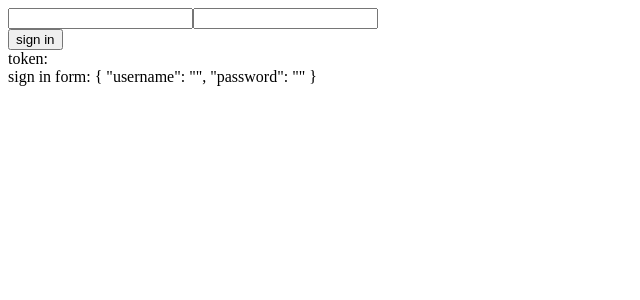
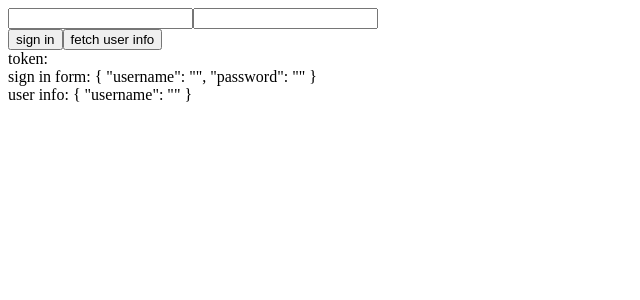
Before and after one commit to tmg0/yorjs, a Vue app in the folder playgrounds/vite/: page / in a window 1280 px wide. Shown: the top 300 px of the page, without its empty margins (0-640 px from the left). Built offline with nearby package versions, Linux system fonts and the light colour scheme.

Commit message:
chore: add user entity in vite playground

```diff
--- a/playgrounds/vite/src/App.vue
+++ b/playgrounds/vite/src/App.vue
@@ -2,7 +2,7 @@
 import { useModule } from '@yor/core'
 import { UserModule } from './modules/user/user.module'
 
-const { usernameSignInForm, token, signIn } = useModule(UserModule)
+const { user, usernameSignInForm, token, signIn, fetchUser } = useModule(UserModule)
 </script>
 
 <template>
@@ -12,8 +12,10 @@ const { usernameSignInForm, token, signIn } = useModule(UserModule)
     <br />
 
     <button @click="signIn()">sign in</button>
+    <button @click="fetchUser()">fetch user info</button>
 
     <div>token: {{ token }}</div>
     <div>sign in form: {{ usernameSignInForm }}</div>
+    <div>user info: {{ user }}</div>
   </div>
 </template>
--- /dev/null
+++ b/playgrounds/vite/src/common/user.entity.ts
@@ -0,0 +1,3 @@
+export class UserEntity {
+  public username: string
+}
--- /dev/null
+++ b/playgrounds/vite/src/modules/user/dto/user.dto.ts
@@ -0,0 +1,3 @@
+import { UserEntity } from '@/common/user.entity'
+
+export interface UserDto extends UserEntity {}
--- a/playgrounds/vite/src/modules/user/interfaces/user-request.interface.ts
+++ b/playgrounds/vite/src/modules/user/interfaces/user-repository.interface.ts
@@ -1,6 +1,8 @@
 import { SignInDto } from '../dto/sign-in.dto'
 import { AccessTokenDto } from '../dto/access-token.dto'
+import { UserDto } from '../dto/user.dto'
 
-export interface UserRequest {
+export interface UserRepository {
   signIn(data: SignInDto): Promise<AccessTokenDto>
+  fetchUser(): Promise<UserDto>
 }
--- a/playgrounds/vite/src/modules/user/interfaces/user-service.interface.ts
+++ b/playgrounds/vite/src/modules/user/interfaces/user-service.interface.ts
@@ -1,6 +1,8 @@
 import { SignInDto } from '../dto/sign-in.dto'
 import { AccessTokenDto } from '../dto/access-token.dto'
+import { UserDto } from '../dto/user.dto'
 
 export interface UserService {
   signIn(data: SignInDto): Promise<AccessTokenDto>
+  fetchUser(): Promise<UserDto>
 }
--- a/playgrounds/vite/src/modules/user/user.controller.ts
+++ b/playgrounds/vite/src/modules/user/user.controller.ts
@@ -6,16 +6,25 @@ import { UserServiceImpl } from './user.service'
 const UserController = defineController((userService: UserService) => {
   const token = ref('')
   const usernameSignInForm = reactive({ username: '', password: '' })
+  const user = reactive({ username: '' })
 
   const signIn = async () => {
     const { token: t } = await userService.signIn(usernameSignInForm)
     token.value = t
   }
 
+  const fetchUser = async () => {
+    if (!token.value) return
+    const { username } = await userService.fetchUser()
+    user.username = username
+  }
+
   return {
+    user,
     token,
     usernameSignInForm,
-    signIn
+    signIn,
+    fetchUser
   }
 }).dependencies(UserServiceImpl)
 
--- /dev/null
+++ b/playgrounds/vite/src/modules/user/user.repository.ts
@@ -0,0 +1,13 @@
+import { defineProvider } from '@yor/core'
+import { UserRepository } from './interfaces/user-repository.interface'
+import { SignInDto } from './dto/sign-in.dto'
+
+export const UserRepositoryImpl = defineProvider<UserRepository>(() => ({
+  signIn(data: SignInDto) {
+    return Promise.resolve({ token: 'TOKEN', ...data })
+  },
+
+  fetchUser() {
+    return Promise.resolve({ username: 'USERNAME' })
+  }
+}))
--- a/playgrounds/vite/src/modules/user/user.request.ts
+++ /dev/null
@@ -1,9 +0,0 @@
-import { defineProvider } from '@yor/core'
-import { UserRequest } from './interfaces/user-request.interface'
-import { SignInDto } from './dto/sign-in.dto'
-
-export const UserRequestImpl = defineProvider<UserRequest>(() => ({
-  signIn(data: SignInDto) {
-    return Promise.resolve({ token: 'TOKEN', ...data })
-  }
-}))
--- a/playgrounds/vite/src/modules/user/user.service.ts
+++ b/playgrounds/vite/src/modules/user/user.service.ts
@@ -1,13 +1,17 @@
 import { defineProvider } from '@yor/core'
 import { SignInDto } from './dto/sign-in.dto'
-import { UserRequest } from './interfaces/user-request.interface'
+import { UserRepository } from './interfaces/user-repository.interface'
 import { UserService } from './interfaces/user-service.interface'
-import { UserRequestImpl } from './user.request'
+import { UserRepositoryImpl } from './user.repository'
 
-const UserServiceImpl = defineProvider<UserService>((userRequest: UserRequest) => ({
+const UserServiceImpl = defineProvider<UserService>((userRepository: UserRepository) => ({
   signIn(data: SignInDto) {
-    return userRequest.signIn(data)
+    return userRepository.signIn(data)
+  },
+
+  fetchUser() {
+    return userRepository.fetchUser()
   }
-})).dependencies(UserRequestImpl)
+})).dependencies(UserRepositoryImpl)
 
 export { UserServiceImpl }
```
